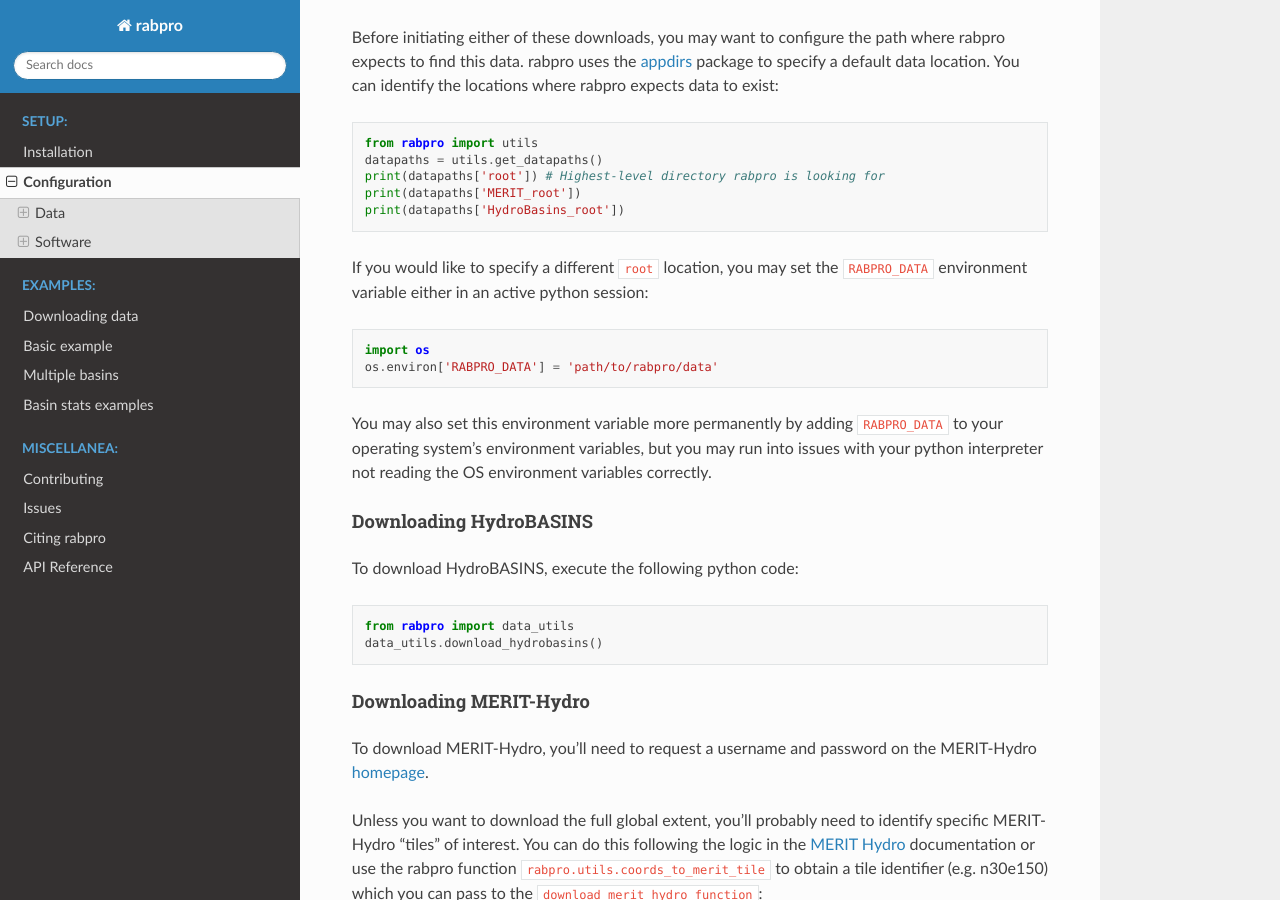
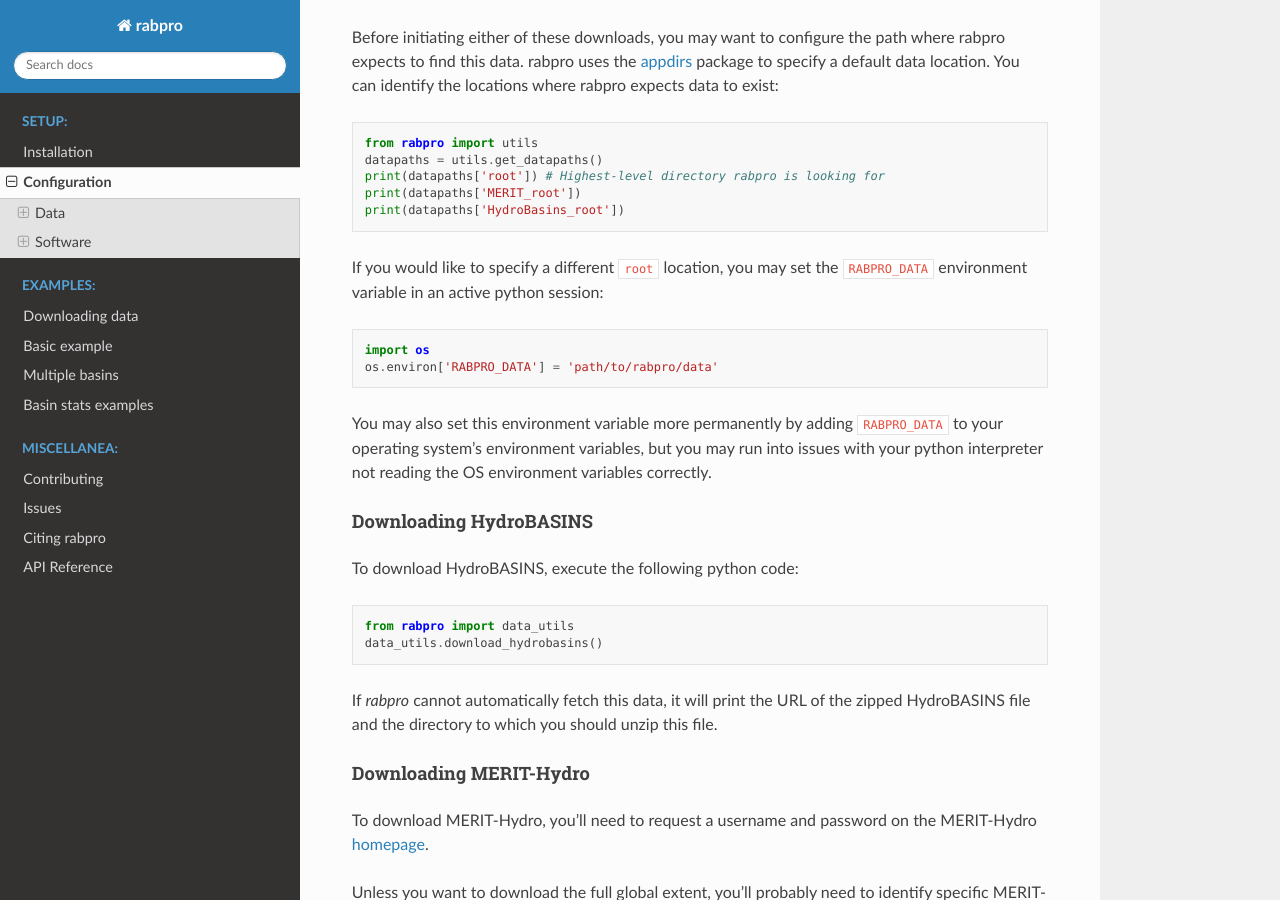
Before and after one commit to VeinsOfTheEarth/rabpro, a Sphinx documentation site: the page built from docs/source/configure/index.rst, in a window 1280 px wide and 900 px high, scrolled down 336 px. Built offline with Sphinx 7.4.7 and the Read the Docs theme 2.0.0, drawn with Linux system fonts in a browser that asks for light colours.

Commit message:
data documentation update

```diff
--- a/docs/source/configure/index.rst
+++ b/docs/source/configure/index.rst
@@ -23,7 +23,7 @@ Before initiating either of these downloads, you may want to configure the path
         print(datapaths['HydroBasins_root'])
 
 
-If you would like to specify a different ``root`` location, you may set the ``RABPRO_DATA`` environment variable either in an active python session:
+If you would like to specify a different ``root`` location, you may set the ``RABPRO_DATA`` environment variable in an active python session:
 
 .. code-block:: python
 
@@ -44,6 +44,8 @@ To download HydroBASINS, execute the following python code:
 
         from rabpro import data_utils
         data_utils.download_hydrobasins()
+
+If `rabpro` cannot automatically fetch this data, it will print the URL of the zipped HydroBASINS file and the directory to which you should unzip this file.
 
 Downloading MERIT-Hydro
 _______________________
```
